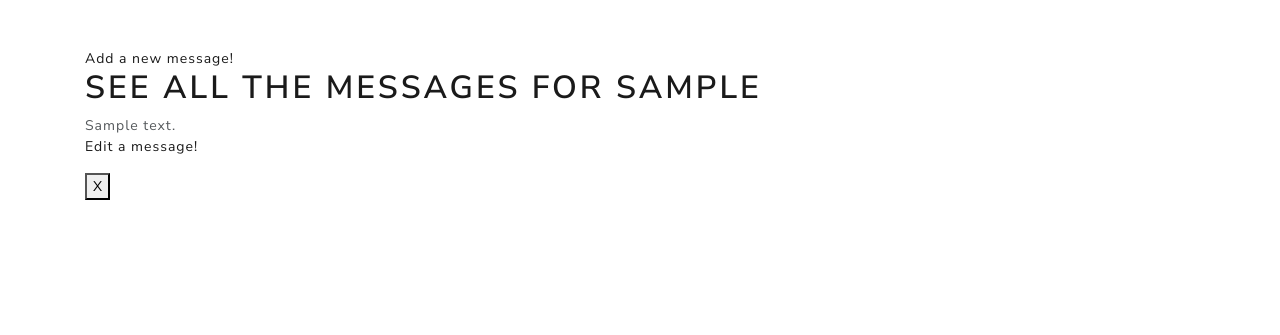
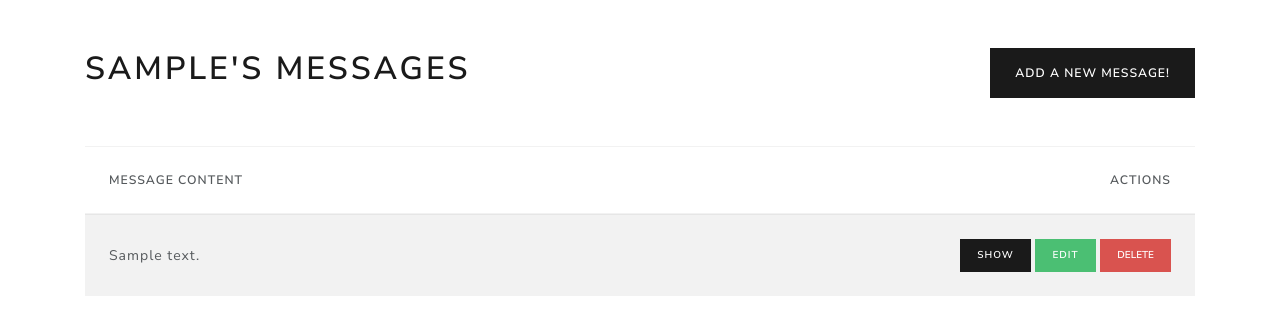
Before and after one commit to Technology-Development/users_messages_flask, a Flask app: page /users/1/messages in a window 1280 px wide. Shown: the part 98-433 px from the top of the page. Run offline with Flask 2, Linux system fonts and the light colour scheme; tables that the repository leaves empty hold one stand-in row (values such as "Sample post"); some libraries are stand-ins or nearby versions.

Commit message:
finished 1:m user messages

```diff
--- a/solution-one-to-many/app.py
+++ b/solution-one-to-many/app.py
@@ -8,6 +8,7 @@ app.config['SQLALCHEMY_DATABASE_URI'] = "postgres://localhost/users_messages"
 app.config['SQLALCHEMY_TRACK_MODIFICATIONS'] = False
 app.config['SQLALCHEMY_ECHO'] = True
 app.config['SECRET_KEY'] = 'ihaveasecret'
+app.config['DEBUG_TB_INTERCEPT_REDIRECTS'] = False
 modus = Modus(app)
 db = SQLAlchemy(app)
 toolbar = DebugToolbarExtension(app)
--- a/solution-one-to-many/templates/404.html
+++ b/solution-one-to-many/templates/404.html
@@ -1,5 +1,6 @@
 {% extends 'base.html' %}
 
 {% block content %}
-  <h1>404</h1>
+  <h1>Sorry, this is not the page you're looking for.</h1>
+  <iframe src="https://giphy.com/embed/8L0Pky6C83SzkzU55a" width="480" height="480" frameBorder="0" class="giphy-embed ml-auto mr-auto d-block" allowFullScreen></iframe>
 {% endblock %}
--- a/solution-one-to-many/templates/messages/index.html
+++ b/solution-one-to-many/templates/messages/index.html
@@ -1,16 +1,31 @@
 {% extends 'base.html' %}
 
 {% block content %}
-  <a href="{{url_for('messages_new', user_id=user.id)}}">Add a new message!</a>
-  <h1>See all the messages for {{ user.first_name }}</h1>
-  {% for message in user.messages %}
-  <p>
-    {{message.content}}
-    <br>
-    <a href="{{url_for('messages_edit', message_id=message.id)}}">Edit a message!</a>
-    <form method="POST" action="{{url_for('messages_show', message_id=message.id)}}?_method=DELETE">
-      <button>X</button>
-    </form>
-  </p>
-  {% endfor %}
+
+  <div class="d-flex justify-content-between align-items-center">
+    <h1>{{ user.first_name }}'s messages</h1>
+    <a href="{{url_for('messages_new', user_id=user.id)}}" class="btn btn-primary" >Add a new message!</a>
+  </div>
+  <table class="table table-striped table-hover mt-5">
+    <thead>
+      <tr>
+        <th>Message Content</th>
+        <th class="text-right">Actions</th>
+      </tr>
+    </thead>
+    <tbody>
+      {% for message in user.messages %}
+        <tr>
+          <td>{{ message.content }}</td>
+          <td class="text-right">
+            <a href="{{url_for('messages_show', message_id=message.id)}}" class="btn btn-primary btn-sm">Show</a>
+            <a href="{{url_for('messages_edit', message_id=message.id)}}" class="btn btn-success btn-sm">Edit</a>
+            <form class="delete-btn" action="{{url_for('messages_show', message_id=message.id)}}?_method=DELETE" method="POST">
+              <input type="submit" class="btn btn-danger btn-sm" value="Delete">
+            </form>
+          </td>
+        </tr>
+      {% endfor %}
+    </tbody>
+  </table>
 {% endblock %}
```
Also changed, not shown: solution-one-to-many/templates/messages/edit.html (+12 -2 lines), solution-one-to-many/templates/messages/new.html (+12 -2 lines), solution-one-to-many/templates/messages/show.html (+12 -8 lines), solution-one-to-many/templates/users/edit.html (+4 -4 lines), solution-one-to-many/templates/users/index.html (+3 -5 lines), solution-one-to-many/templates/users/new.html (+4 -4 lines).
